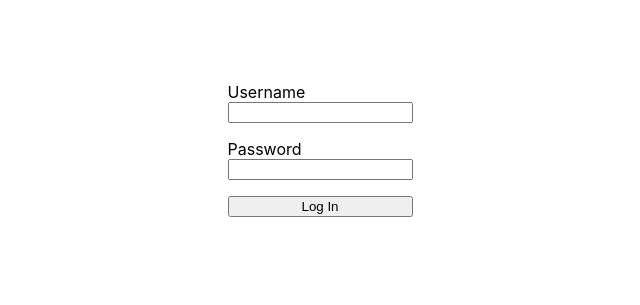
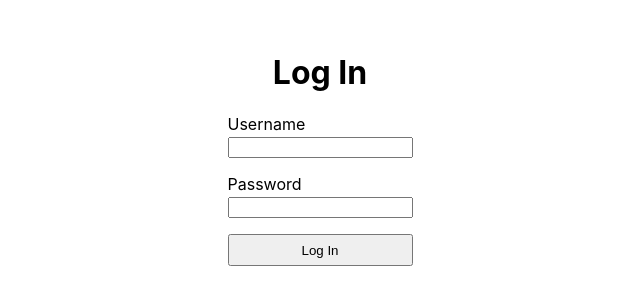
Before and after one commit to CosmicVoiid/XCentiumCodeChallenge, a Next.js app in the folder client/: page / in a window 1280 px wide. Shown: the part 251-556 px from the top of the page, without its empty margins (320-960 px from the left). Built offline with nearby package versions, Linux system fonts and the light colour scheme.

Commit message:
added login header

```diff
--- a/client/pages/index.tsx
+++ b/client/pages/index.tsx
@@ -13,6 +13,7 @@ const Home: NextPage = () => {
 			</Head>
 
 			<main className={styles.main}>
+				<h1 className="header">Log In</h1>
 				<div className={styles.formContainer}>
 					<form className={styles.form}>
 						<label htmlFor="username">Username</label>
--- a/client/styles/Home.module.css
+++ b/client/styles/Home.module.css
@@ -20,3 +20,11 @@
 .form > input {
   margin-bottom: 1rem;;
 }
+
+.form > label {
+  margin-bottom: .2rem;
+}
+
+.form > button {
+  padding: .4rem;
+}
```
